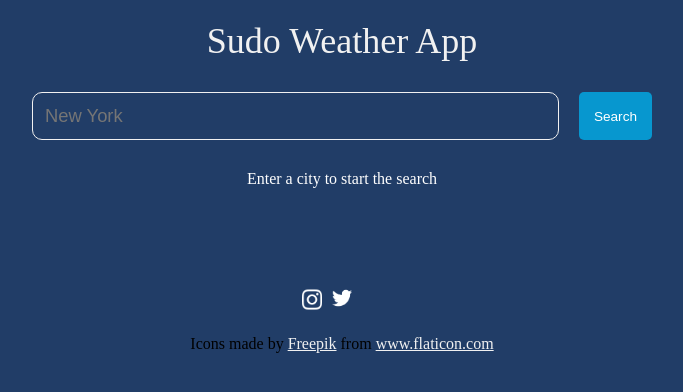
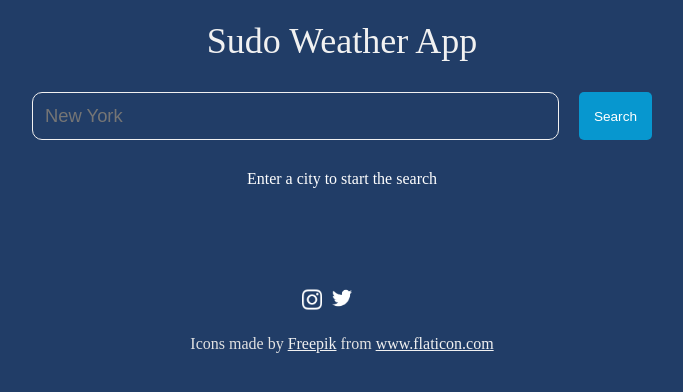
Before and after one commit to dev-billy/mws_alc_challenge, a website: page public/index.html in a window 1280 px wide. Shown: the whole page, without its empty margins (298-981 px from the left). Drawn offline with Linux system fonts and the light colour scheme.

Commit message:
accesibility fix on footer

```diff
--- a/public/styles/main.css
+++ b/public/styles/main.css
@@ -199,6 +199,7 @@ main{
 
 .footer{
     margin-top:0%;
+    color:#e2e2e2;
     text-align: center;
 }
 
```
